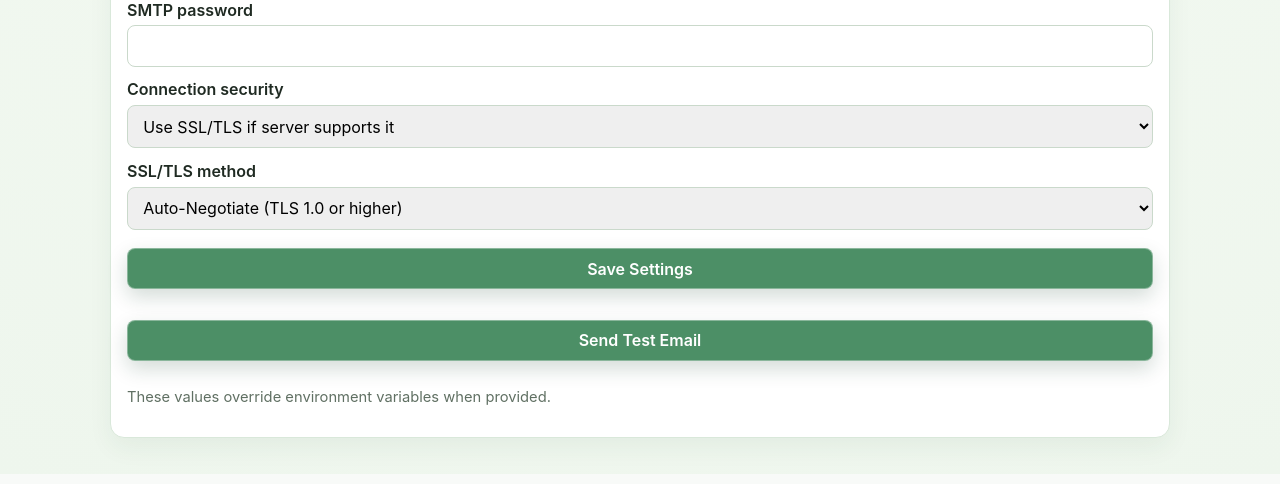
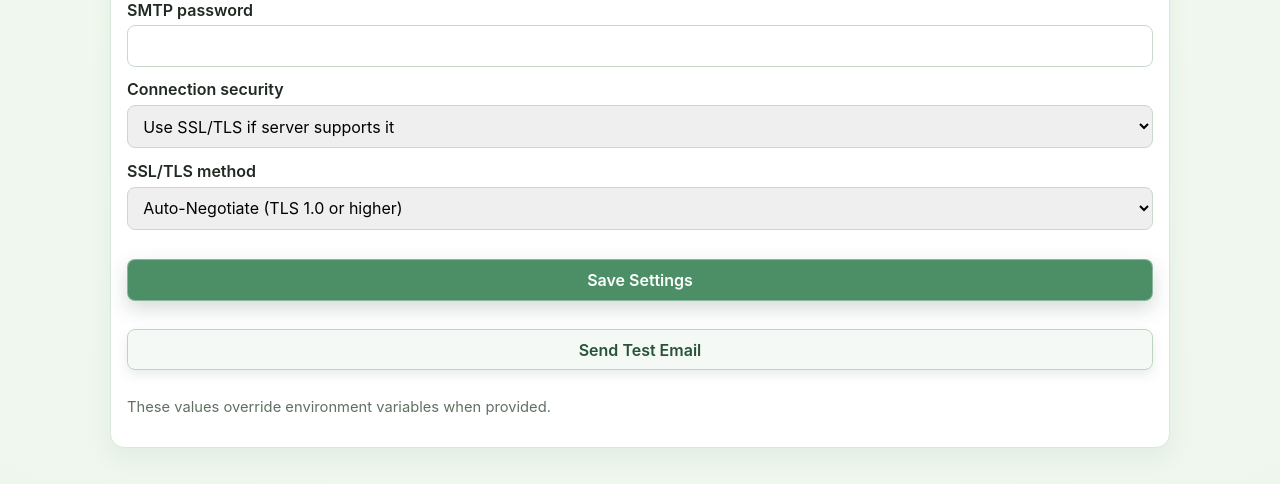
Before and after one commit to jpk300/FertilizerTracker, a Flask app: page /settings in a window 1280 px wide. Shown: the part 795-1279 px from the top of the page. Before the commit the page ends 1256 px from the top, so only its background shows below. Run offline with Flask 3, Linux system fonts and the light colour scheme; data comes from the database, SQL or seed files in the repository.

Commit message:
Make test email action visible in settings form

```diff
--- a/templates/settings.html
+++ b/templates/settings.html
@@ -43,10 +43,10 @@
       <option value="tls1_2" {% if settings.smtp_tls_method == 'tls1_2' %}selected{% endif %}>TLS 1.2</option>
       <option value="tls1_3" {% if settings.smtp_tls_method == 'tls1_3' %}selected{% endif %}>TLS 1.3</option>
     </select>
-    <button type="submit">Save Settings</button>
-  </form>
-  <form method="post" action="{{ url_for('test_settings_email') }}" style="margin-top: 0.75rem;">
-    <button type="submit">Send Test Email</button>
+    <div class="button-row">
+      <button type="submit">Save Settings</button>
+      <button type="submit" formaction="{{ url_for('test_settings_email') }}" formmethod="post" class="btn-secondary">Send Test Email</button>
+    </div>
   </form>
   <p class="small">These values override environment variables when provided.</p>
 </div>
```
